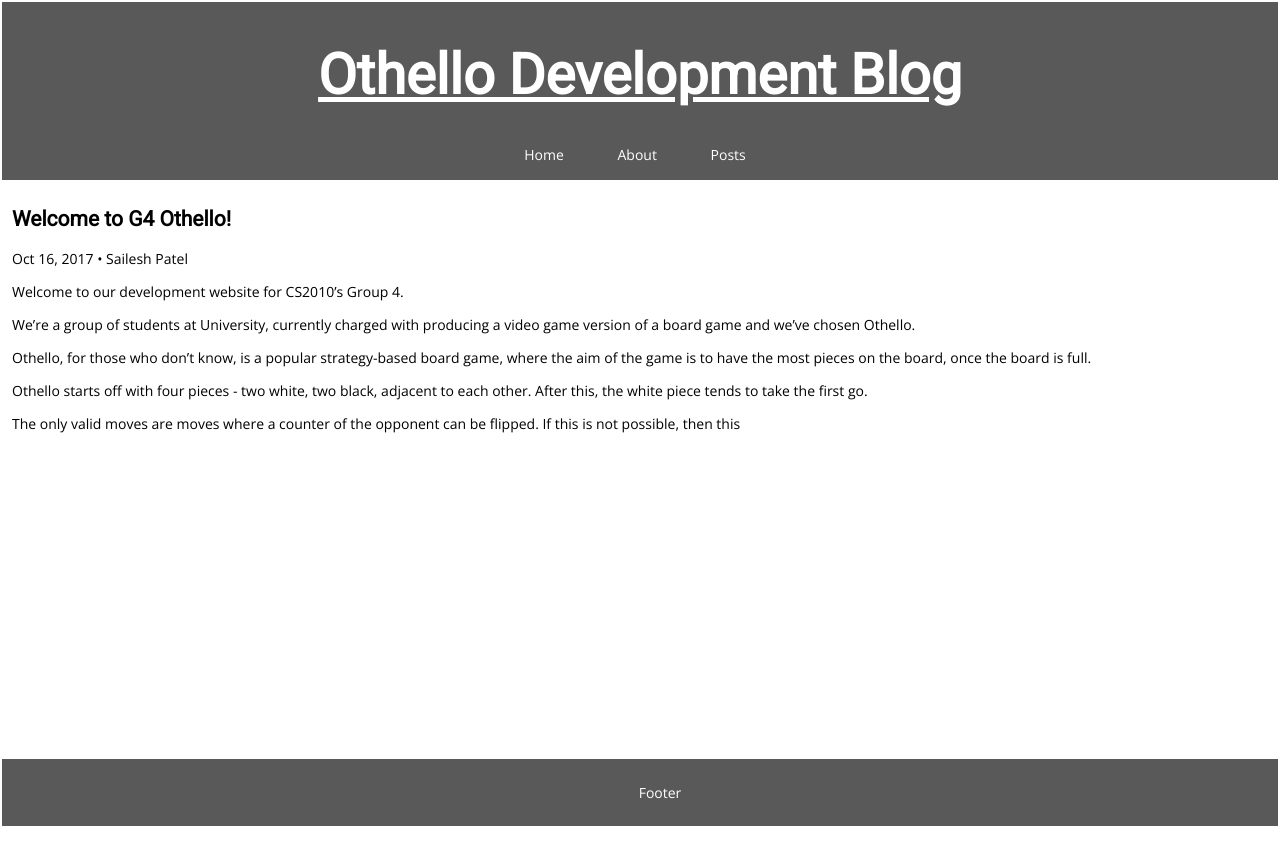
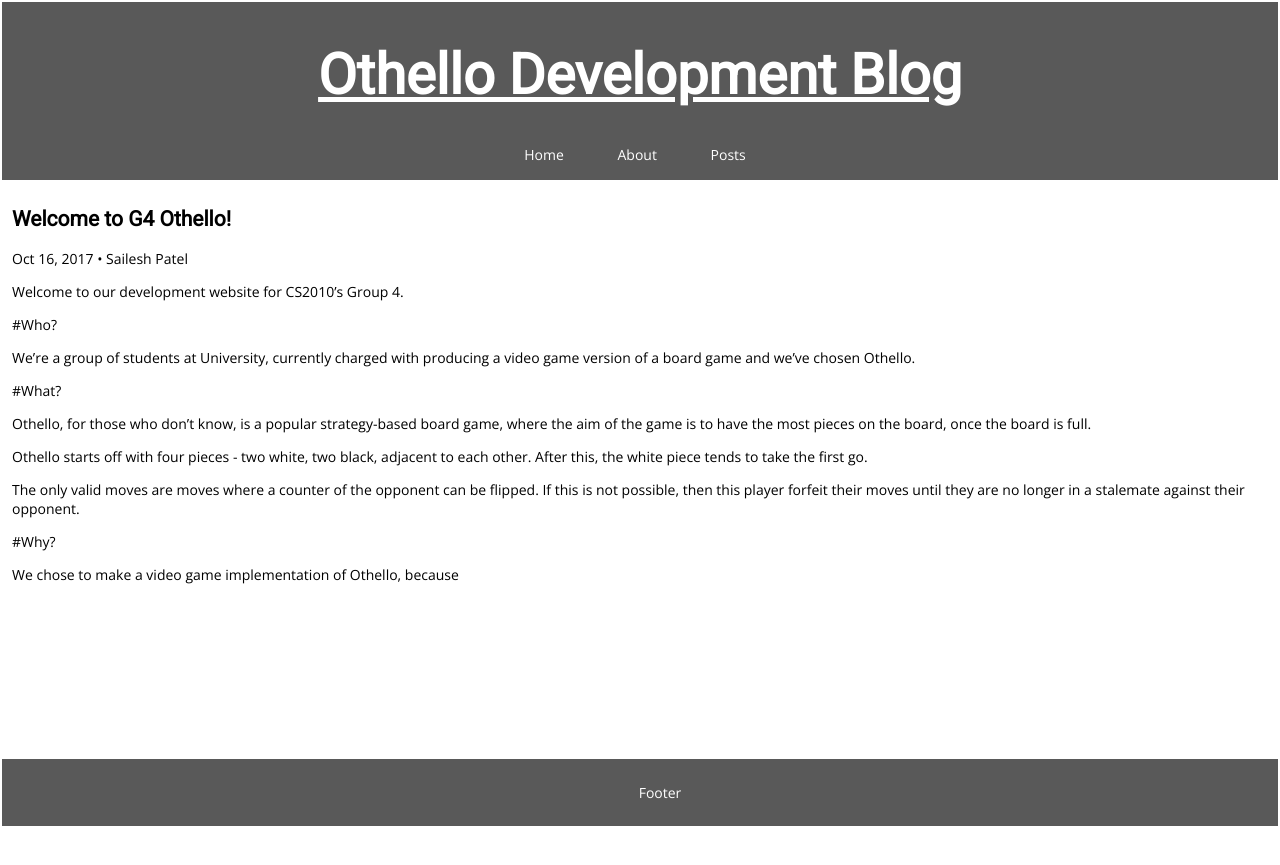
Before and after one commit to SaileshPatel/othello-website, a Jekyll site: the page built from _posts/2017-10-16-welcome-to-g4-othello.markdown, in a window 1280 px wide. Shown: the top 865 px of the page. Built offline with Jekyll 4.4.1, drawn with Linux system fonts in a browser that asks for light colours.

Commit message:
modified othello-welcome post

```diff
--- a/_posts/2017-10-16-welcome-to-g4-othello.markdown
+++ b/_posts/2017-10-16-welcome-to-g4-othello.markdown
@@ -6,10 +6,18 @@ author: Sailesh Patel
 ---
 Welcome to our development website for CS2010's Group 4.
 
+#Who?
+
 We're a group of students at University, currently charged with producing a video game version of a board game and we've chosen Othello.
+
+#What?
 
 Othello, for those who don't know, is a popular strategy-based board game, where the aim of the game is to have the most pieces on the board, once the board is full.
 
 Othello starts off with four pieces - two white, two black, adjacent to each other. After this, the white piece tends to take the first go.
 
-The only valid moves are moves where a counter of the opponent can be flipped. If this is not possible, then this
+The only valid moves are moves where a counter of the opponent can be flipped. If this is not possible, then this player forfeit their moves until they are no longer in a stalemate against their opponent.
+
+#Why?
+
+We chose to make a video game implementation of Othello, because
```
